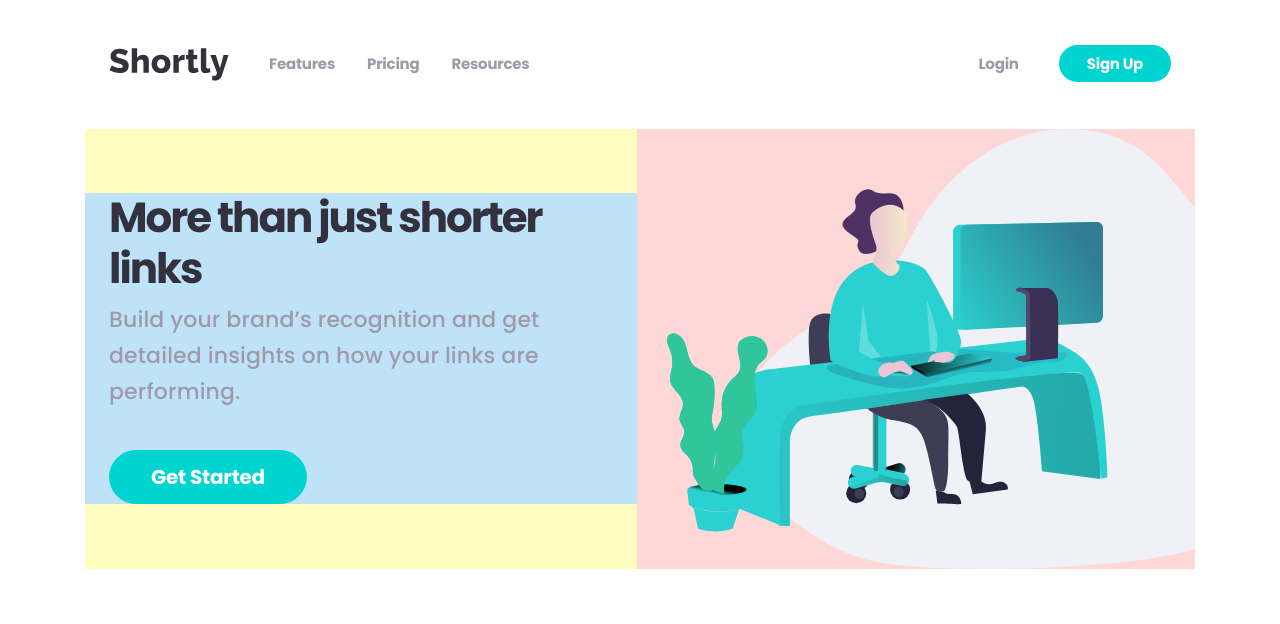
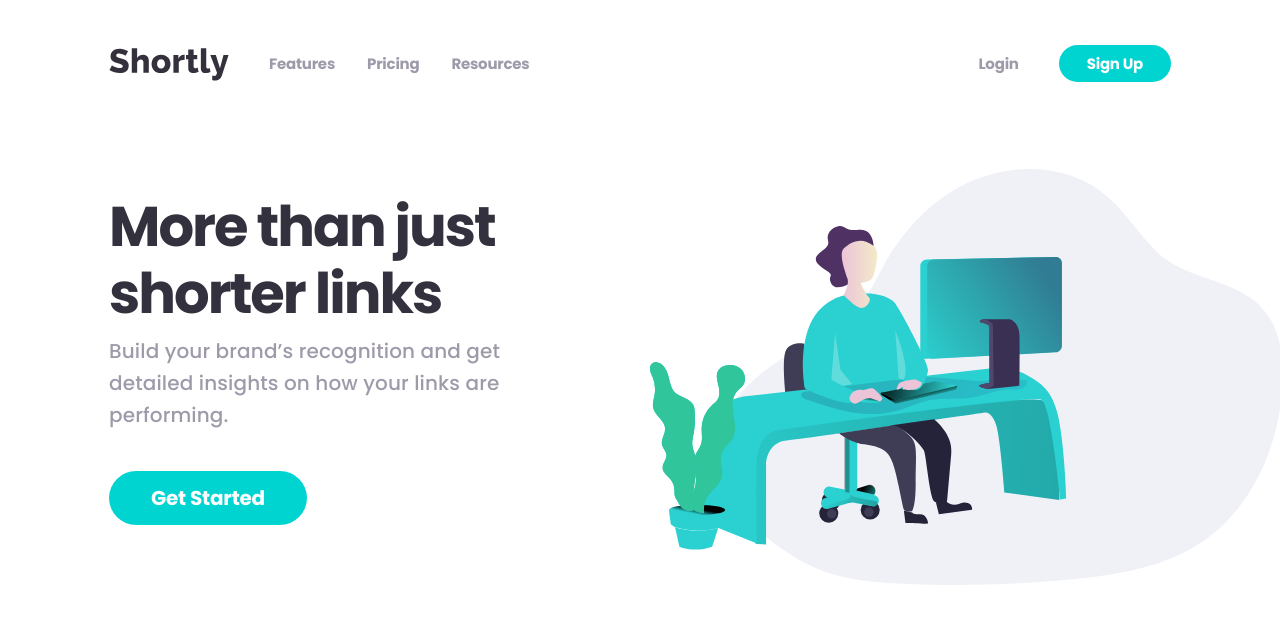
Before and after one commit to 0xShynn/frontendmentor-shortly-api-landing-page, a Next.js app: page / in a window 1280 px wide. Shown: the top 624 px of the page. Built offline with nearby package versions, Linux system fonts and the light colour scheme.

Commit message:
updated: main hero fully responsive

```diff
--- a/src/components/Hero.js
+++ b/src/components/Hero.js
@@ -5,32 +5,51 @@ import IllustrationWork from '../assets/illustrations/illustration-working.svg'
 
 const Hero = () => {
   return (
-    <Box w="full">
+    <Box
+      w="full"
+      bgImage={{ base: 'none', lg: '/images/illustration-working.svg' }}
+      bgRepeat="no-repeat"
+      bgPos={{ lg: '550px 20px', lg2: '650px 40px', xl: '850px 50px' }}
+      bgSize={{ lg: '533px', lg2: '633px', xl: '733px' }}
+      maxW="1640px"
+      mx="auto"
+    >
       <Flex
-        direction={{ base: 'column', md: 'row-reverse' }}
+        direction={{ base: 'column', md: 'row-reverse', lg: 'row' }}
         align="center"
-        bg="yellow.100"
         w="full"
         mx="auto"
         maxW="1110px"
       >
-        <Box overflow="hidden" w="full" bg="red.100">
-          <Box pos="relative" right="-30px" w="120%">
+        <Box overflow="hidden" w="full" display={{ base: 'block', lg: 'none' }}>
+          <Box
+            pos="relative"
+            right={{ base: '-30px', md: '0' }}
+            w={{ base: '100%', sm: '120%', md: '130%' }}
+          >
             <NextImage src={IllustrationWork} layout="responsive" />
           </Box>
         </Box>
 
         <Box
           maxW="565px"
-          my={{ base: '30px', md: 0, xl: '100px' }}
-          bg="blue.100"
-          px="6"
+          px={{ base: 6, xl: 0 }}
+          py={{ base: '30px', lg: '36px', lg2: '64px', xl: '100px' }}
           textAlign={{ base: 'center', md: 'left' }}
         >
-          <Heading as="h1" variant="h1" mb="2">
+          <Heading
+            as="h1"
+            variant="h1"
+            mb="2"
+            maxW={{ base: 'unset', lg: '420px', xl: 'unset' }}
+          >
             More than just shorter links
           </Heading>
-          <Text textStyle="big" mb="10">
+          <Text
+            textStyle="big"
+            mb="10"
+            maxW={{ base: 'unset', lg: '420px', xl: 'unset' }}
+          >
             Build your brand’s recognition and get detailed insights on how your
             links are performing.
           </Text>
--- a/src/theme/breakpoints.js
+++ b/src/theme/breakpoints.js
@@ -2,6 +2,7 @@ const breakpoints = {
   sm: '375px',
   md: '768px',
   lg: '1024px',
+  lg2: '1240px',
   xl: '1440px',
   '2xl': '1920px',
 }
--- a/src/theme/components/heading.js
+++ b/src/theme/components/heading.js
@@ -10,12 +10,12 @@ const heading = {
   variants: {
     h1: {
       // you can also use responsive styles
-      fontSize: ['42px', , '42px', , '80px'],
+      fontSize: ['42px', , '42px', , '56px', '80px'],
       letterSpacing: { base: '-1.05px', lg: '-2px' },
       lineHeight: { base: '48px', lg: '90px' },
     },
     h2: {
-      fontSize: ['28px', , '28px', , '40px'],
+      fontSize: ['28px', , '28px', , , '40px'],
       letterSpacing: { base: '-0.7px', lg: '-1px' },
       lineHeight: '48px',
     },
--- a/src/theme/textStyles.js
+++ b/src/theme/textStyles.js
@@ -1,9 +1,9 @@
 const textStyles = {
   // Add some text styles for the Text component
   big: {
-    fontSize: { base: '18px', lg: '22px' },
-    lineHeight: { base: '30px', lg: '36px' },
-    letterSpacing: { base: '0.12px', lg: '0.15px' },
+    fontSize: { base: '18px', lg: '20px', xl: '22px' },
+    lineHeight: { base: '30px', lg: '32px', xl: '36px' },
+    letterSpacing: { base: '0.12px', lg: '0.13px', xl: '0.15px' },
   },
   medium: {
     fontSize: { base: '16px', lg: '18px' },
```
Also changed, not shown: public/images/illustration-working.svg (added).
